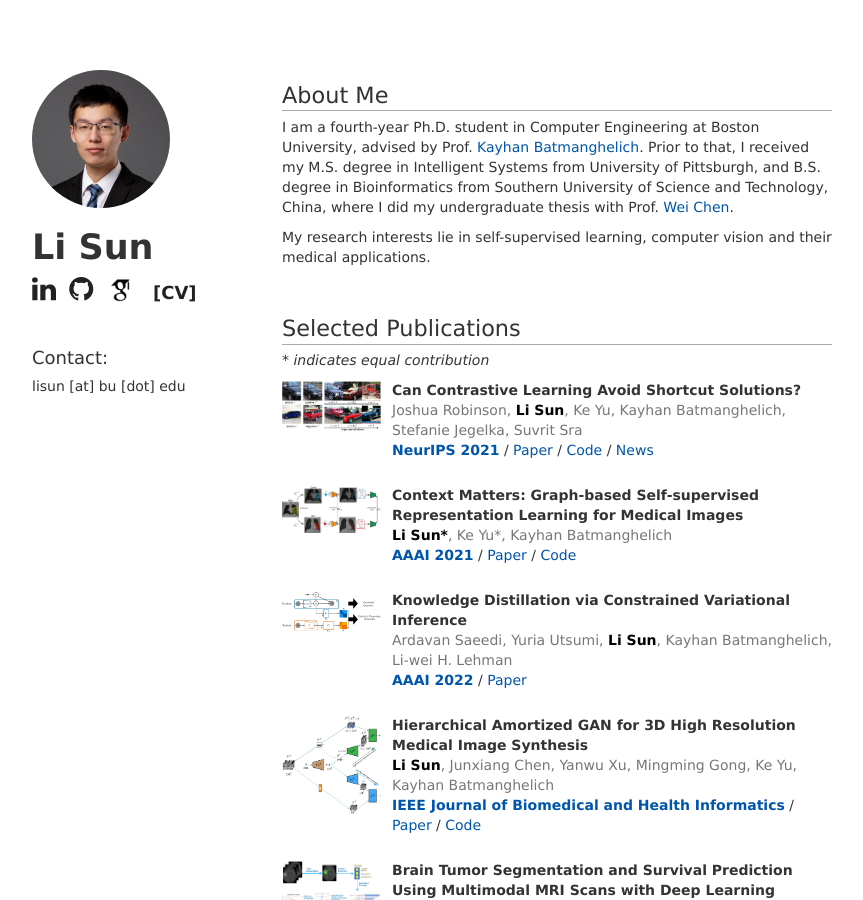
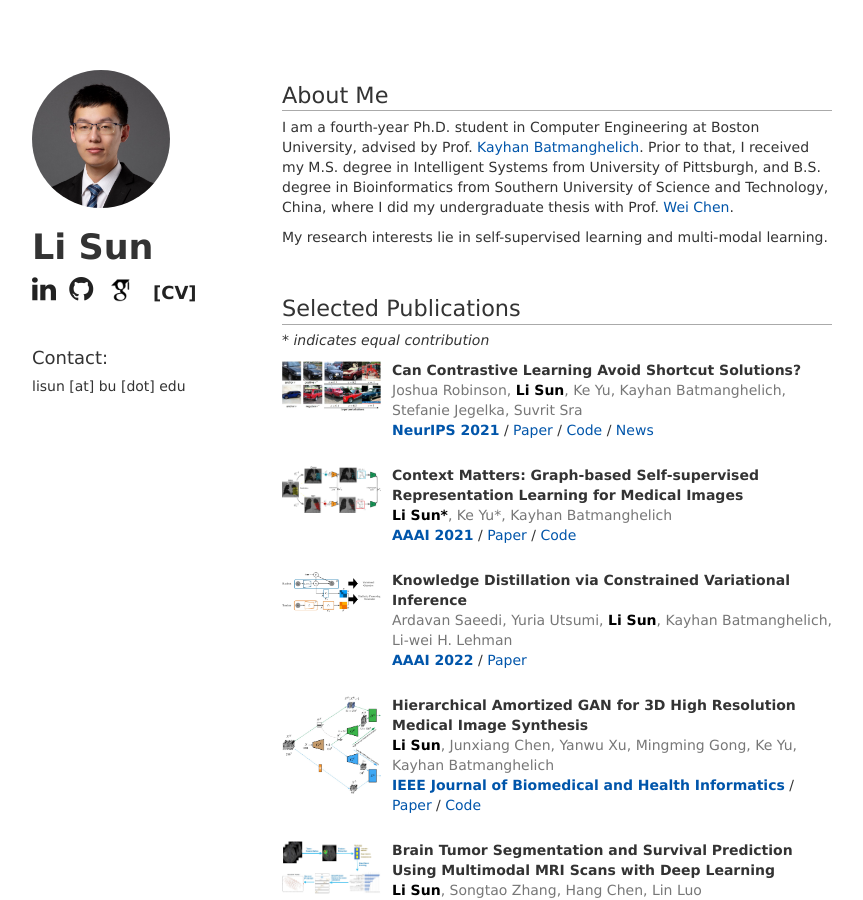
Before and after one commit to lisun-ai/lisun-ai.github.io, a Jekyll site: the page built from README.md, in a window 1280 px wide and 900 px high. Shown: the whole window, without its empty margins (208-1071 px from the left). Built offline with Jekyll 4.4.1, drawn with Linux system fonts in a browser that asks for light colours; our own code applies the rules of GitHub Pages for plain Markdown files.

Commit message:
Update default.html

```diff
--- a/_layouts/default.html
+++ b/_layouts/default.html
@@ -83,7 +83,7 @@
               Wei Chen</a
             >. </p>
 
-	                <p>My research interests lie in self-supervised learning, computer vision and their medical applications.</p>
+	                <p>My research interests lie in self-supervised learning and multi-modal learning.</p>
 			</section>
 
             <!-- Research -->
```
